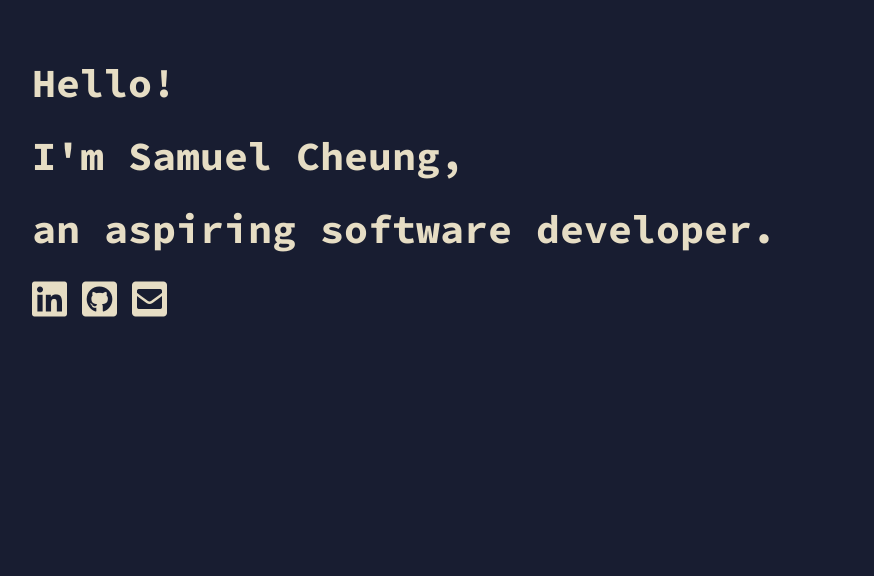
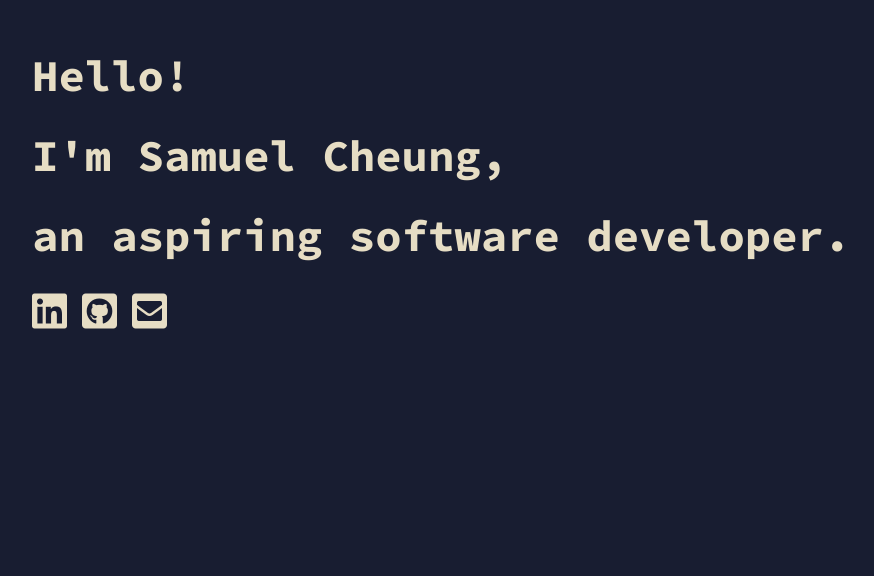
Before and after one commit to salmonsashimi/my-site, a React (Create React App) app: page / in a window 1280 px wide. Shown: the part 224-800 px from the top of the page, without its empty margins (208-1082 px from the left). Built offline with nearby package versions, Linux system fonts and the light colour scheme.

Commit message:
added typing effect

```diff
--- a/src/components/Intro.js
+++ b/src/components/Intro.js
@@ -3,7 +3,7 @@ import '../styles/Intro.css';
 
 export default () => (
     <div className='intro container'>
-        <div className='intro-text'>
+        <div className='intro-text css-typing'>
             <h1>Hello!</h1>
             <h1>I'm Samuel Cheung,</h1>
             <h1>an aspiring software developer.</h1>
--- a/src/styles/Intro.css
+++ b/src/styles/Intro.css
@@ -22,3 +22,130 @@
 .intro-icons:hover {
     color:#f8efd1;
 }
+
+.css-typing h1 {
+    border-right: .15em solid orange;
+    font-size: 2.75rem;
+    white-space: nowrap;
+    overflow: hidden;
+  }
+  .css-typing h1:nth-child(1) {
+    width: 9.5rem;
+    -webkit-animation: type 0.5s steps(10, end);
+    animation: type 0.5s steps(10, end);
+    -webkit-animation-fill-mode: forwards;
+    animation-fill-mode: forwards;
+  }
+
+  .css-typing h1:nth-child(2) {
+    width: 30rem;
+    opacity: 0;
+    -webkit-animation: type2 1.2s steps(22, end);
+    animation: type2 1.2s steps(22, end);
+    -webkit-animation-delay: 0.5s;
+    animation-delay: 0.5s;
+    -webkit-animation-fill-mode: forwards;
+    animation-fill-mode: forwards;
+  }
+
+  .css-typing h1:nth-child(3) {
+    width: 51rem;
+    opacity: 0;
+    -webkit-animation: type3 1.5s steps(25, end), blink .5s step-end infinite alternate;
+    animation: type3 1.5s steps(25, end), blink .5s step-end infinite alternate;
+    -webkit-animation-delay: 1.7s;
+    animation-delay: 1.7s;
+    -webkit-animation-fill-mode: forwards;
+    animation-fill-mode: forwards;
+  }
+
+  @keyframes type {
+    0% {
+      width: 0;
+    }
+    99.9% {
+      border-right: .15em solid orange;
+    }
+    100% {
+      border: none;
+    }
+  }
+
+  @-webkit-keyframes type {
+    0% {
+      width: 0;
+    }
+    99.9% {
+      border-right: .15em solid orange;
+    }
+    100% {
+      border: none;
+    }
+  }
+
+  @keyframes type2 {
+    0% {
+      width: 0;
+    }
+    1% {
+      opacity: 1;
+    }
+    99.9% {
+      border-right: .15em solid orange;
+    }
+    100% {
+      opacity: 1;
+      border: none;
+    }
+  }
+
+  @-webkit-keyframes type2 {
+    0% {
+      width: 0;
+    }
+    1% {
+      opacity: 1;
+    }
+    99.9% {
+      border-right: .15em solid orange;
+    }
+    100% {
+      opacity: 1;
+      border: none;
+    }
+  }
+
+  @keyframes type3 {
+    0% {
+      width: 0;
+    }
+    1% {
+      opacity: 1;
+    }
+    100% {
+      opacity: 1;
+    }
+  }
+
+  @-webkit-keyframes type3 {
+    0% {
+      width: 0;
+    }
+    1% {
+      opacity: 1;
+    }
+    100% {
+      opacity: 1;
+    }
+  }
+
+  @keyframes blink {
+    50% {
+      border-color: transparent;
+    }
+  }
+  @-webkit-keyframes blink {
+    50% {
+      border-color: tranparent;
+    }
+  }
```
